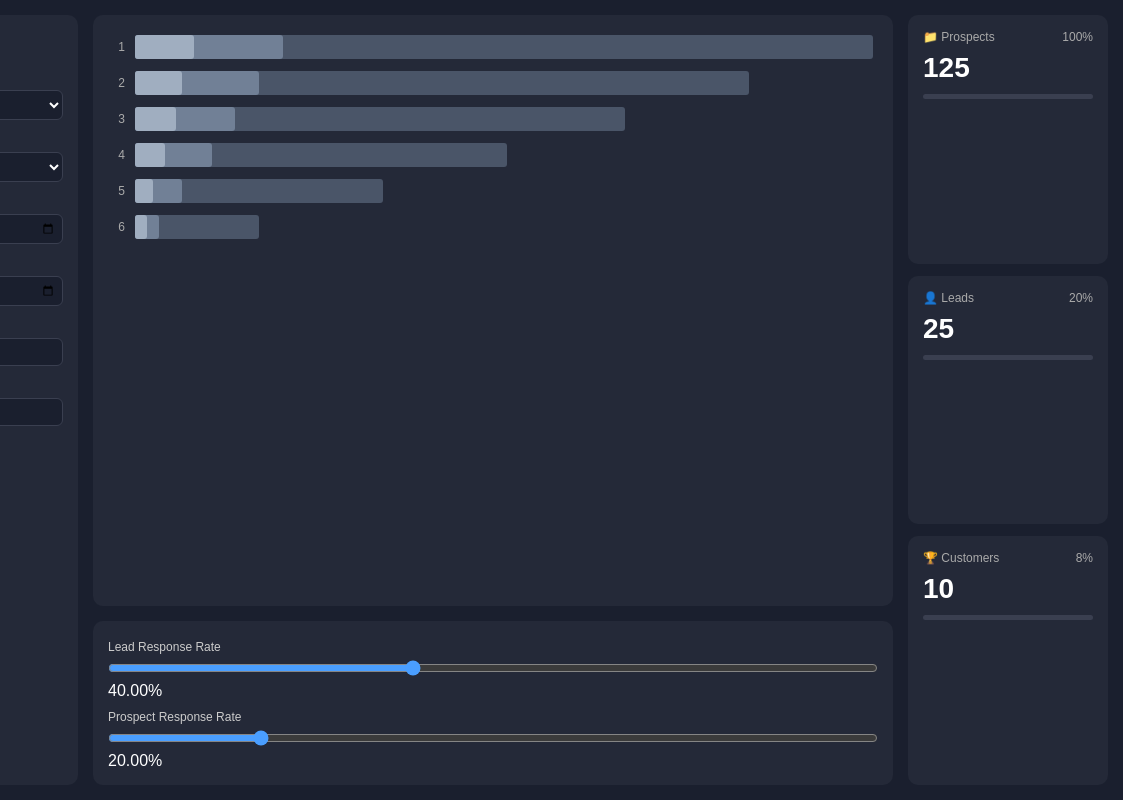
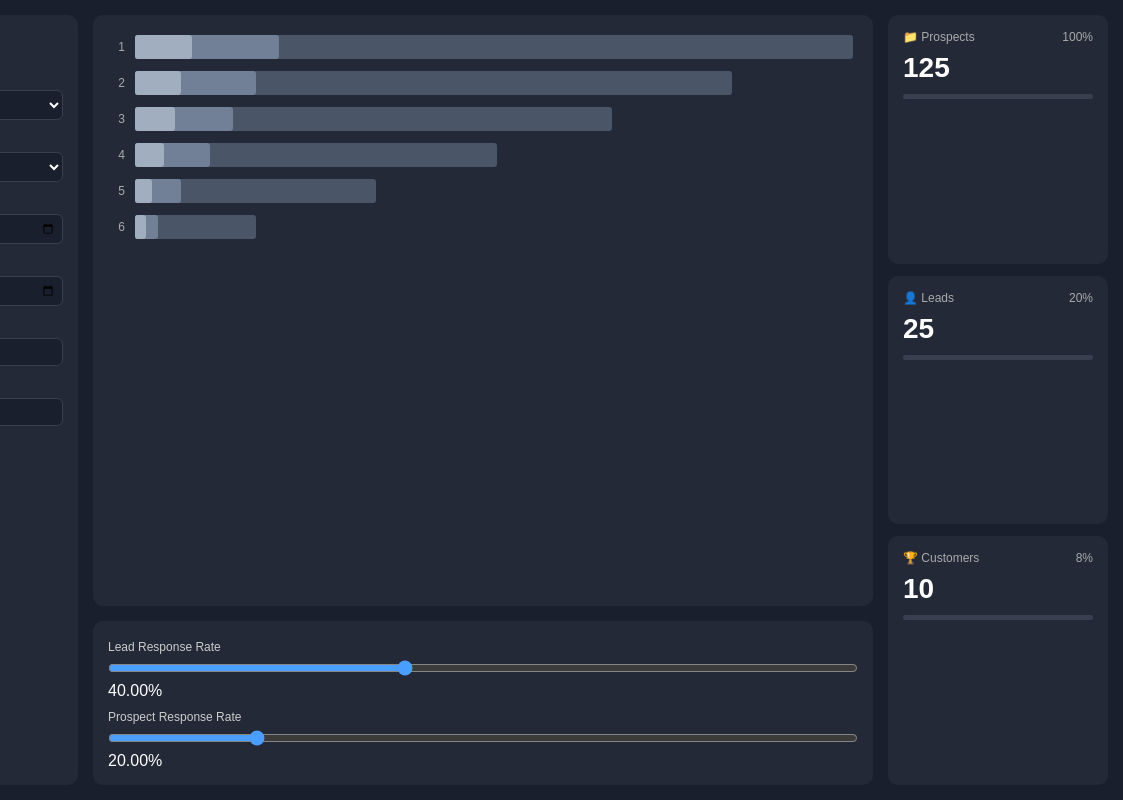
Before and after one commit to majaf-bolt/exam, a plain HTML site: page index.html in a window 1280 px wide. Shown: the full height of the page, 157-1280 px from the left. Drawn offline with Linux system fonts and the light colour scheme.

Commit message:
Fix layout and stats card width

```diff
--- a/style.css
+++ b/style.css
@@ -12,7 +12,7 @@ body {
 
 .app {
     display: grid;
-    grid-template-columns: 220px 1fr 200px;
+    grid-template-columns: 220px 1fr 220px;
     height: 100vh;
     gap: 15px;
     padding: 15px;
```
